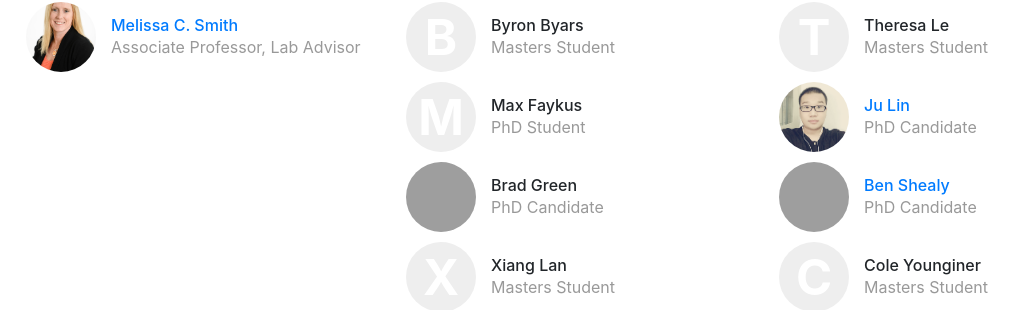
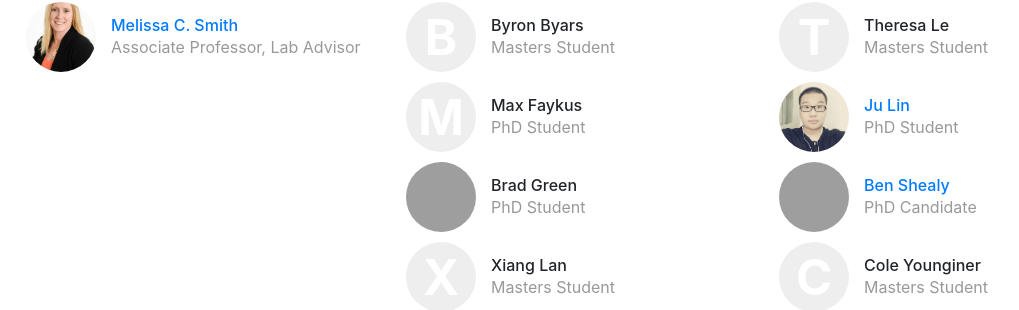
Before and after one commit to CUFCTL/cufctl.github.io, a Jekyll site: the page built from index.html, in a window 1280 px wide and 900 px high, scrolled down 1478 px, cut to the strip 143-453 px from the top of the window. Shown: the whole strip, without its empty margins (59-1078 px from the left). Built offline with Jekyll 4.4.1, drawn with Linux system fonts in a browser that asks for light colours; grey boxes are pictures that could not be loaded.

Commit message:
Updated people

```diff
--- a/_data/people.yml
+++ b/_data/people.yml
@@ -23,7 +23,7 @@ wbgreen:
     github: wbgreen1
     role: grad
     image: "https://avatars2.githubusercontent.com/u/20074465"
-    bio: PhD Candidate
+    bio: PhD Student
 
 lan3:
     display_name: "Xiang Lan"
@@ -48,7 +48,7 @@ jul:
     github: linjucs
     role: grad
     image: /img/people/Ju_Lin6.jpg
-    bio: PhD Candidate
+    bio: PhD Student
 
 btsheal:
     display_name: "Ben Shealy"
```
